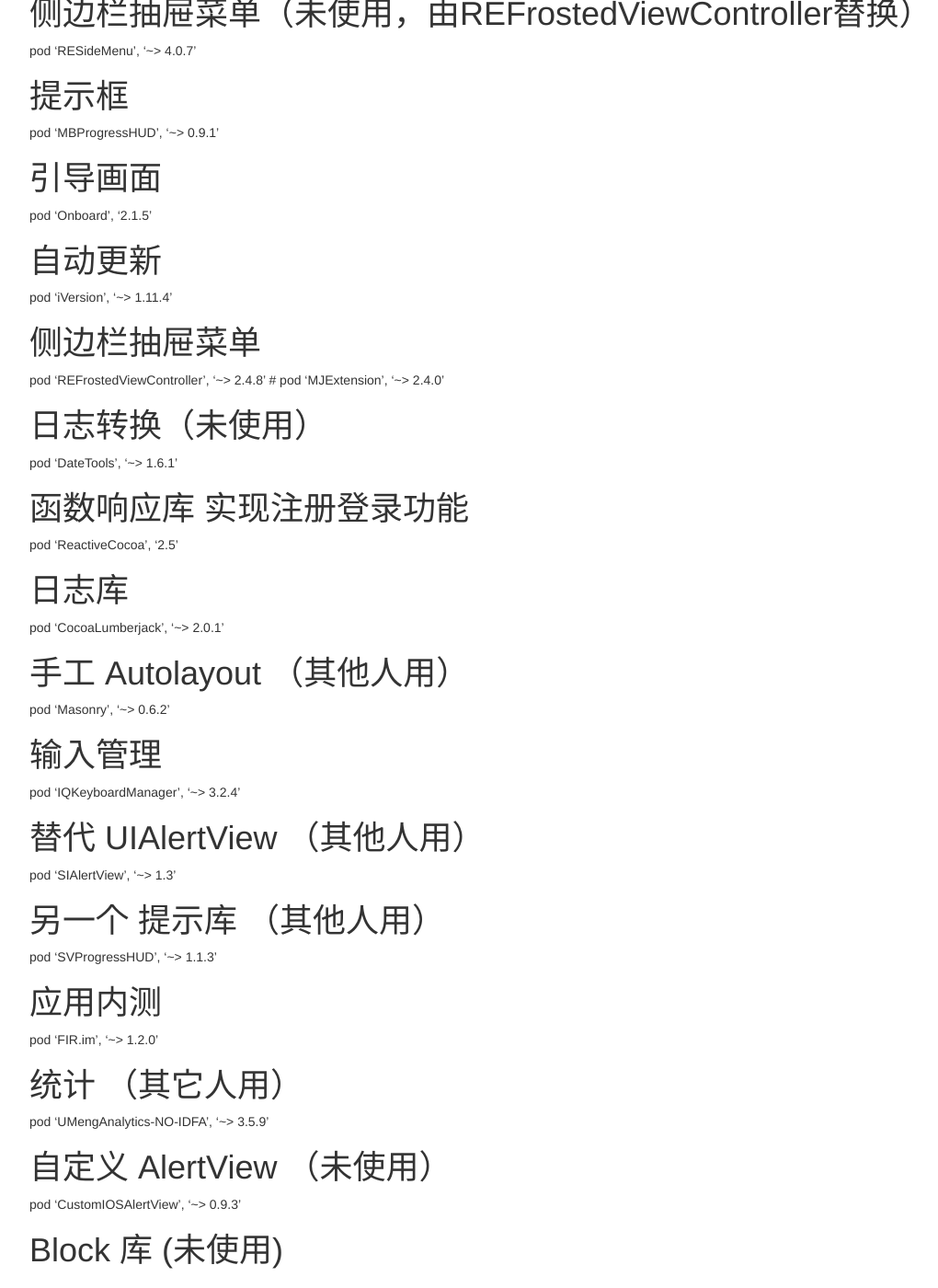
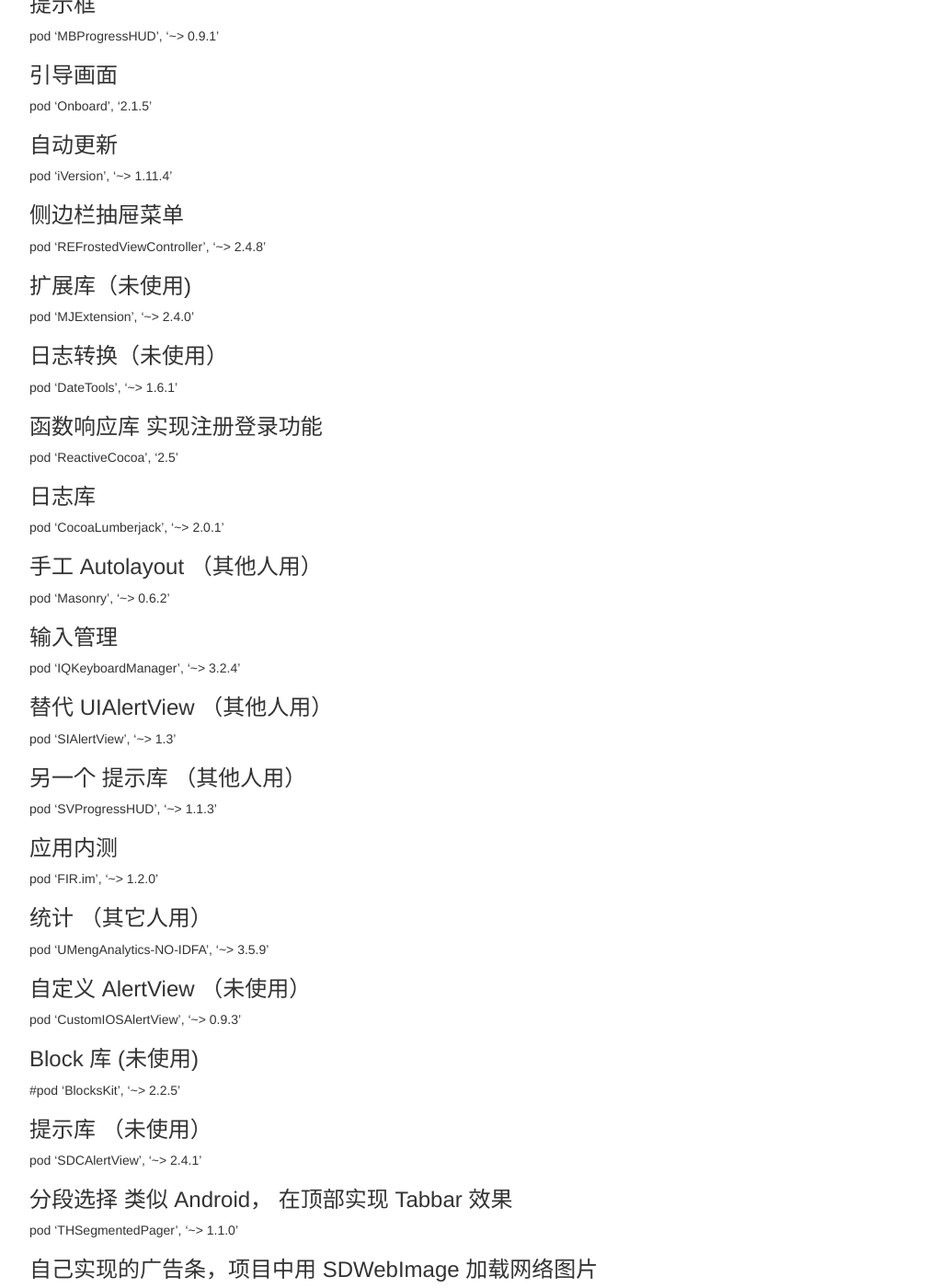
Before and after one commit to jiaxianhua/jiaxianhua.github.io, a Jekyll site: the page built from _posts/2015-08-11-gpxj-37-day.md, in a window 1280 px wide and 1400 px high, scrolled down 1323 px. Shown: the whole window at 92% size, without its empty margins (38-1058 px from the left). Built offline with Jekyll 4.4.1, drawn with Linux system fonts in a browser that asks for light colours; nearby versions of some CDN libraries; library files that are not in the unit come from our copies; Markdown is read by kramdown in place of the engine named in the settings; comment, search, counter and statistics services are not loaded; some of the changed text lies outside the part shown.

Commit message:
rm JS/setup

```diff
--- a/_posts/2015-08-11-gpxj-37-day.md
+++ b/_posts/2015-08-11-gpxj-37-day.md
@@ -5,7 +5,6 @@
 category: gpxj
 tags: [gpxj, ios, chart]
 ---
-{% include JB/setup %}
 
 项目要求一个月时间完成第一版，所有用了非常多的第三方库，现在列举一下。
 
@@ -18,13 +17,17 @@
 找到，就不列举网址了。
 
 Third
-# 设置属性 Label
+
+## 设置属性 Label
 TTTAttributedLabel
-# 极光推送 （其它人用）
+
+## 极光推送 （其它人用）
 APService
-# 短信验证码
+
+## 短信验证码
 CCPRestSDK
-# ios-charts
+
+## ios-charts
 图表库，用作股票 k线图，分时图（后期因为收费去除了）,庄家历史操作图
 
 # Podfile
@@ -35,78 +38,114 @@
 # 最底版支持7.0，好像最后改成 8.0了
 platform :ios, '7.0'
 
-# 网络库
+### 网络库
 pod "AFNetworking", "~> 2.0"
-# 数据库 (未使用）
+
+### 数据库 (未使用）
 pod 'FMDB', '~> 2.5'
-# 分离 Storyboard
+
+### 分离 Storyboard
 pod 'RBStoryboardLink', '~> 0.1.4'
-# 刷新库
+
+### 刷新库
 pod 'MJRefresh', '~> 2.2.0'
-# 侧边栏抽屉菜单（未使用，由REFrostedViewController替换）
+
+### 侧边栏抽屉菜单（未使用，由REFrostedViewController替换）
 pod 'RESideMenu', '~> 4.0.7'
-# 提示框
+
+### 提示框
 pod 'MBProgressHUD', '~> 0.9.1'
-# 引导画面
+
+### 引导画面
 pod 'Onboard', '2.1.5'
-# 自动更新
+
+### 自动更新
 pod 'iVersion', '~> 1.11.4'
-# 侧边栏抽屉菜单
+
+### 侧边栏抽屉菜单
 pod 'REFrostedViewController', '~> 2.4.8'
-#
+
+### 扩展库（未使用)
 pod 'MJExtension', '~> 2.4.0'
-# 日志转换（未使用）
+
+### 日志转换（未使用）
 pod 'DateTools', '~> 1.6.1'
-# 函数响应库 实现注册登录功能
+
+### 函数响应库 实现注册登录功能
 pod 'ReactiveCocoa', '2.5'
-# 日志库
+
+### 日志库
 pod 'CocoaLumberjack', '~> 2.0.1'
-# 手工 Autolayout （其他人用）
+
+### 手工 Autolayout （其他人用）
 pod 'Masonry', '~> 0.6.2'
-# 输入管理
+
+### 输入管理
 pod 'IQKeyboardManager', '~> 3.2.4'
-# 替代 UIAlertView （其他人用）
+
+### 替代 UIAlertView （其他人用）
 pod 'SIAlertView', '~> 1.3'
-# 另一个 提示库 （其他人用）
+
+### 另一个 提示库 （其他人用）
 pod 'SVProgressHUD', '~> 1.1.3'
-# 应用内测
+
+### 应用内测
 pod 'FIR.im', '~> 1.2.0'
-# 统计 （其它人用）
+
+### 统计 （其它人用）
 pod 'UMengAnalytics-NO-IDFA', '~> 3.5.9'
-# 自定义 AlertView （未使用）
+
+### 自定义 AlertView （未使用）
 pod 'CustomIOSAlertView', '~> 0.9.3'
-# Block 库 (未使用)
-#pod 'BlocksKit', '~> 2.2.5'
-# 提示库 （未使用）
+
+### Block 库 (未使用)
+\#pod 'BlocksKit', '~> 2.2.5'
+
+### 提示库 （未使用）
 pod 'SDCAlertView', '~> 2.4.1'
-# 分段选择 类似 Android， 在顶部实现 Tabbar 效果
+
+### 分段选择 类似 Android， 在顶部实现 Tabbar 效果
 pod 'THSegmentedPager', '~> 1.1.0'
-# 自己实现的广告条，项目中用 SDWebImage 加载网络图片
+
+### 自己实现的广告条，项目中用 SDWebImage 加载网络图片
 pod 'YWBannerView', '~> 1.0.0'
-# 调试使用，可观察 手机上面 UIView 尺寸
+
+### 调试使用，可观察 手机上面 UIView 尺寸
 pod 'MMPlaceHolder', '~> 1.8'
-# 瀑布流 (后期不用了)
+
+### 瀑布流 (后期不用了)
 pod 'CHTCollectionViewWaterfallLayout', '~> 0.9.1'
-# 提示用户先登录
+
+### 提示用户先登录
 pod 'KLCPopup', '~> 1.0'
-# 缓存图片
+
+### 缓存图片
 pod 'SDWebImage', '~> 3.7.3'
-# 主页三个卡片滑动，替换 UICollectionView
+
+### 主页三个卡片滑动，替换 UICollectionView
 pod 'iCarousel', '~> 1.8.1'
-# 数据存储 （其他人用）
+
+### 数据存储 （其他人用）
 pod 'NanoStore', '~> 2.7.7'
-# 显示 TextField 提示信息
+
+### 显示 TextField 提示信息
 pod 'JVFloatLabeledTextField', '~> 1.1.0'
-# 实时推送右上角图标
+
+### 实时推送右上角图标
 pod 'RKNotificationHub', '~> 2.0.1'
-# 带分享的 WebView
+
+### 带分享的 WebView
 pod 'SVWebViewController', '~> 1.0'
-# 二级 TableViewCell
+
+### 二级 TableViewCell
 pod 'RATreeView', '~> 1.0.3'
-# 状态栏提示 无网络时使用
+
+### 状态栏提示 无网络时使用
 pod 'JDStatusBarNotification', '~> 1.5.2'
-# TableViewCell 自适应高度 (比较麻烦，后期改 iOS 8, 就不使用了)
+
+### TableViewCell 自适应高度 (比较麻烦，后期改 iOS 8, 就不使用了)
 pod 'UITableView+FDTemplateLayoutCell', '~> 1.3'
+
 
 # 开发过程
 ---
```
